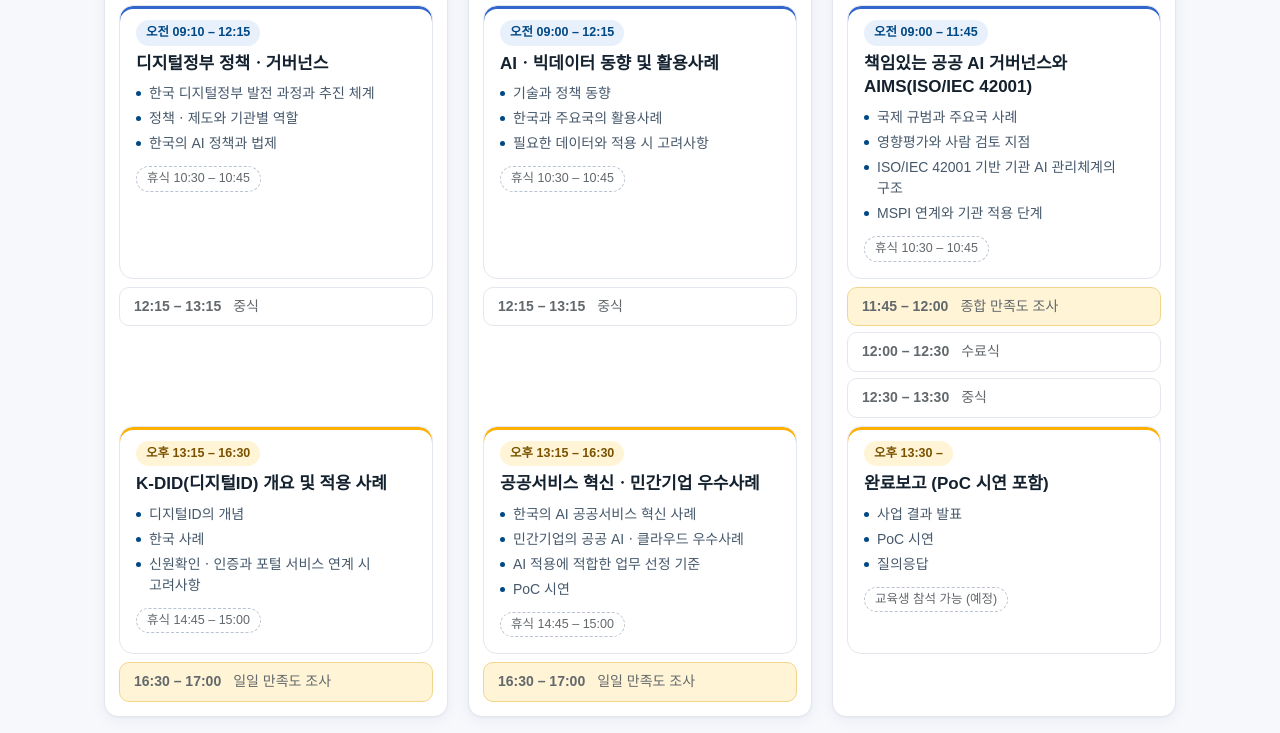
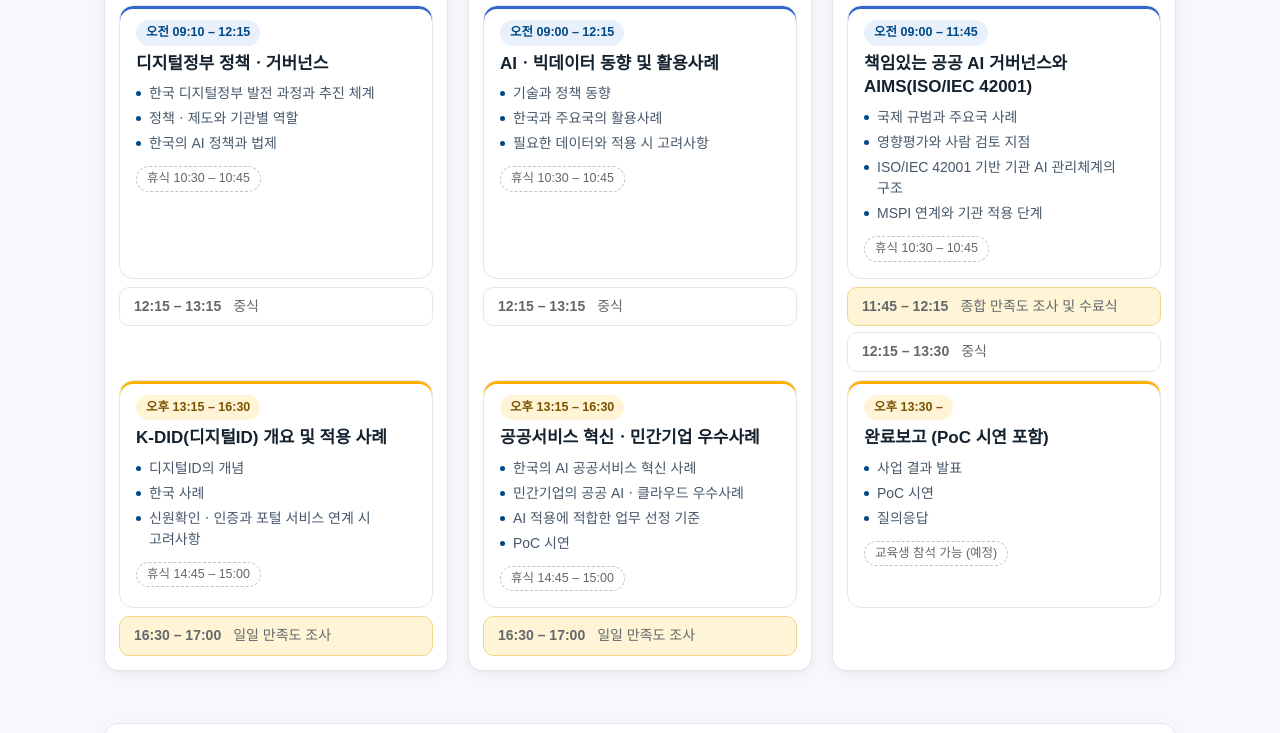
Before and after one commit to dgcc-colombia/dgcc-colombia.github.io, a plain HTML site: page index.html in a window 1280 px wide. Shown: the part 1092-1825 px from the top of the page. Drawn offline with Linux system fonts and the light colour scheme.

Commit message:
Unificar la encuesta general y la entrega de certificados (11:45–12:15) y ajustar el almuerzo del día 3
Co-Authored-By: Claude Opus 5.5 <noreply@anthropic.com>
Claude-Session: https://claude.ai/code/session_01C6UG1u7BJPL3i6EVJW4TWD

```diff
--- a/index.html
+++ b/index.html
@@ -362,8 +362,8 @@ var T={
   fx:[["기간","2026. 12. 9.(수) ~ 12. 11.(금)"],["시간","매일 08:30 시작"],["장소","보고타, MinTIC 제공 시설 (확정 후 안내)"],["대상","디지털정부 유관 공무원 50명 내외"],["언어","스페인어 순차통역"]],
   h_tt:"교육 일정과 강의 내용",gov:"1일차는 MinTIC과 DGCC 개회 인사로 시작합니다. 1일차와 2일차는 하루 강의 2개, 3일차는 오전 강의 뒤 수료식과 완료보고가 이어집니다. 모든 강의에 스페인어 순차통역을 제공합니다.",
   days:[["9","1일차, 수요일"],["10","2일차, 목요일"],["11","3일차, 금요일"]],
-  am:"오전",pm:"오후",lunch:"중식",open:"개회 인사 (MinTIC, DGCC)",brk:"휴식",cert:"수료식",reg:["등록, 오리엔테이션","등록","등록"],end:["일일 만족도 조사","일일 만족도 조사",""],
-  close3:"종합 만족도 조사",
+  am:"오전",pm:"오후",lunch:"중식",open:"개회 인사 (MinTIC, DGCC)",brk:"휴식",reg:["등록, 오리엔테이션","등록","등록"],end:["일일 만족도 조사","일일 만족도 조사",""],
+  close3:"종합 만족도 조사 및 수료식",
   h_mat:"교재",gov_mat:"강의 교재(스페인어)를 휴대전화나 컴퓨터로 내려받을 수 있습니다.",dl_on:"교재 내려받기 (구글 드라이브)",dl_off:"교재는 2026. 12. 2.부터 이곳에서 내려받을 수 있습니다.",
   h_info:"참가 안내",
   info:[["장소","보고타, MinTIC 제공 시설 (확정 후 안내)"],["대상","디지털정부 유관 공무원 50명 내외 (MinTIC 소집)"],["참여 방법","대면 강의 기본. 대면 참석이 어려우면 실시간 화상 참여 가능"],["통역","모든 강의에 스페인어 순차통역 제공"],["교재","스페인어 교재를 2026. 12. 2.에 배포. 이 페이지의 「교재」에서 내려받기"],["수료","전체 시간의 80% 이상 출석 시 수료증 발급"]],
@@ -377,8 +377,8 @@ var T={
   fx:[["Fechas","09/12/2026 – 11/12/2026"],["Horario","Todos los días desde las 08:30"],["Lugar","Bogotá, instalaciones facilitadas por el MinTIC (se informará una vez confirmado)"],["Participantes","Alrededor de 50 servidores públicos vinculados al gobierno digital"],["Idioma","Interpretación consecutiva al español"]],
   h_tt:"Programa y contenido de las clases",gov:"El día 1 comienza con las palabras de apertura del MinTIC y de DGCC. Los días 1 y 2 incluyen 2 clases por día. El día 3 incluye una clase en la mañana, seguida de la ceremonia de clausura y la reunión final del proyecto. Todas las clases cuentan con interpretación consecutiva al español.",
   days:[["9","Día 1, miércoles"],["10","Día 2, jueves"],["11","Día 3, viernes"]],
-  am:"Mañana",pm:"Tarde",lunch:"Almuerzo",open:"Palabras de apertura (MinTIC y DGCC)",brk:"Pausa",cert:"Entrega de certificados",reg:["Registro y orientación","Registro","Registro"],end:["Encuesta diaria de satisfacción","Encuesta diaria de satisfacción",""],
-  close3:"Encuesta general de satisfacción",
+  am:"Mañana",pm:"Tarde",lunch:"Almuerzo",open:"Palabras de apertura (MinTIC y DGCC)",brk:"Pausa",reg:["Registro y orientación","Registro","Registro"],end:["Encuesta diaria de satisfacción","Encuesta diaria de satisfacción",""],
+  close3:"Encuesta general de satisfacción y entrega de certificados",
   h_mat:"Material didáctico",gov_mat:"El material didáctico de las clases (en español) se puede descargar desde el celular o el computador.",dl_on:"Descargar el material didáctico (Google Drive)",dl_off:"El material didáctico estará disponible para descarga en esta página a partir del 02/12/2026.",
   h_info:"Información para participantes",
   info:[["Lugar","Bogotá, instalaciones facilitadas por el MinTIC (se informará una vez confirmado)"],["Participantes","Alrededor de 50 servidores públicos vinculados al gobierno digital, convocados por el MinTIC"],["Modalidad","Clases presenciales. Quienes no puedan asistir podrán participar por videoconferencia en tiempo real"],["Interpretación","Todas las clases cuentan con interpretación consecutiva al español"],["Material didáctico","El material en español se distribuye el 02/12/2026 y se descarga desde la sección «Material» de esta página"],["Certificado","Se expide un certificado de finalización con una asistencia del 80 % o más"]],
@@ -408,7 +408,7 @@ var L=[
   ["Presentación de los resultados del proyecto","Demostración de la PoC","Preguntas y respuestas"],
   ["교육생 참석 가능 (예정)","Abierta a los participantes (por confirmar)"]]
 ];
-var MINOR={reg:"08:30 – 09:00",open:"09:00 – 09:10",lunch:["12:15 – 13:15","12:15 – 13:15","12:30 – 13:30"],end:"16:30 – 17:00",close3:"11:45 – 12:00",cert:"12:00 – 12:30"};
+var MINOR={reg:"08:30 – 09:00",open:"09:00 – 09:10",lunch:["12:15 – 13:15","12:15 – 13:15","12:15 – 13:30"],end:"16:30 – 17:00",close3:"11:45 – 12:15"};
 var BRK={"0am":"10:30 – 10:45","0pm":"14:45 – 15:00","1am":"10:30 – 10:45","1pm":"14:45 – 15:00","2am":"10:30 – 10:45"};
 var KEY="capacitacion-d-lang",lang="ko";
 var DAYS=["2026-12-09","2026-12-10","2026-12-11"];
@@ -432,7 +432,7 @@ function render(){
       var u=el("ul");(k?l[5]:l[6]).forEach(function(x){u.appendChild(el("li",null,x));});b.appendChild(u);
       if(BRK[i+p])b.appendChild(el("span","tag",t.brk+" "+BRK[i+p]));if(l[7])b.appendChild(el("span","tag",k?l[7][0]:l[7][1]));s.appendChild(b);}
     minor([[MINOR.reg,t.reg[i]]].concat(i===0?[[MINOR.open,t.open]]:[]));blk("am");
-    if(i===2)minor([[MINOR.close3,t.close3],[MINOR.cert,t.cert],[MINOR.lunch[i],t.lunch]]);else minor([[MINOR.lunch[i],t.lunch]]);
+    if(i===2)minor([[MINOR.close3,t.close3],[MINOR.lunch[i],t.lunch]]);else minor([[MINOR.lunch[i],t.lunch]]);
     blk("pm");
     if(t.end[i])minor([[MINOR.end,t.end[i]]]);else s.appendChild(el("div","minor blank"));
     g.appendChild(s);});
@@ -455,7 +455,7 @@ function render(){
         var u=el("ul");(k?l[5]:l[6]).forEach(function(x){u.appendChild(el("li",null,x));});d.appendChild(u);
         if(BRK[i+p])d.appendChild(el("span","tg",t.brk+" "+BRK[i+p]));if(l[7])d.appendChild(el("span","tg",k?l[7][0]:l[7][1]));c.appendChild(d);});}
     function svi(){item("mn sv",i===2?MINOR.close3:MINOR.end,function(c){c.appendChild(el("b",null,i===2?t.close3:t.end[i]));c.appendChild(el("span",null,t.td_must));});}
-    mn(MINOR.reg,t.reg[i]);if(i===0)mn(MINOR.open,t.open);ss("am");if(i===2){svi();mn(MINOR.cert,t.cert);}mn(MINOR.lunch[i],t.lunch);ss("pm");if(i!==2)svi();
+    mn(MINOR.reg,t.reg[i]);if(i===0)mn(MINOR.open,t.open);ss("am");if(i===2)svi();mn(MINOR.lunch[i],t.lunch);ss("pm");if(i!==2)svi();
   });
   if(SEL<0){var wk=el("div","wk");box.appendChild(wk);
     [0,1,2].forEach(function(i){var w=el("section","wd");wk.appendChild(w);
@@ -467,7 +467,7 @@ function render(){
         var u=el("ul");(k?l[5]:l[6]).forEach(function(x){u.appendChild(el("li",null,x));});c.appendChild(u);
         if(BRK[i+p])c.appendChild(el("span","tg",t.brk+" "+BRK[i+p]));if(l[7])c.appendChild(el("span","tg",k?l[7][0]:l[7][1]));w.appendChild(c);}
       wm([[MINOR.reg,t.reg[i]]].concat(i===0?[[MINOR.open,t.open]]:[]));ws("am");
-      if(i===2)wm([[MINOR.close3,t.close3,"sv"],[MINOR.cert,t.cert],[MINOR.lunch[i],t.lunch]]);else wm([[MINOR.lunch[i],t.lunch]]);
+      if(i===2)wm([[MINOR.close3,t.close3,"sv"],[MINOR.lunch[i],t.lunch]]);else wm([[MINOR.lunch[i],t.lunch]]);
       ws("pm");
       if(t.end[i])wm([[MINOR.end,t.end[i],"sv"]]);else w.appendChild(el("div","wm blank"));});}
   var dl=document.getElementById("dl");dl.textContent="";
```
